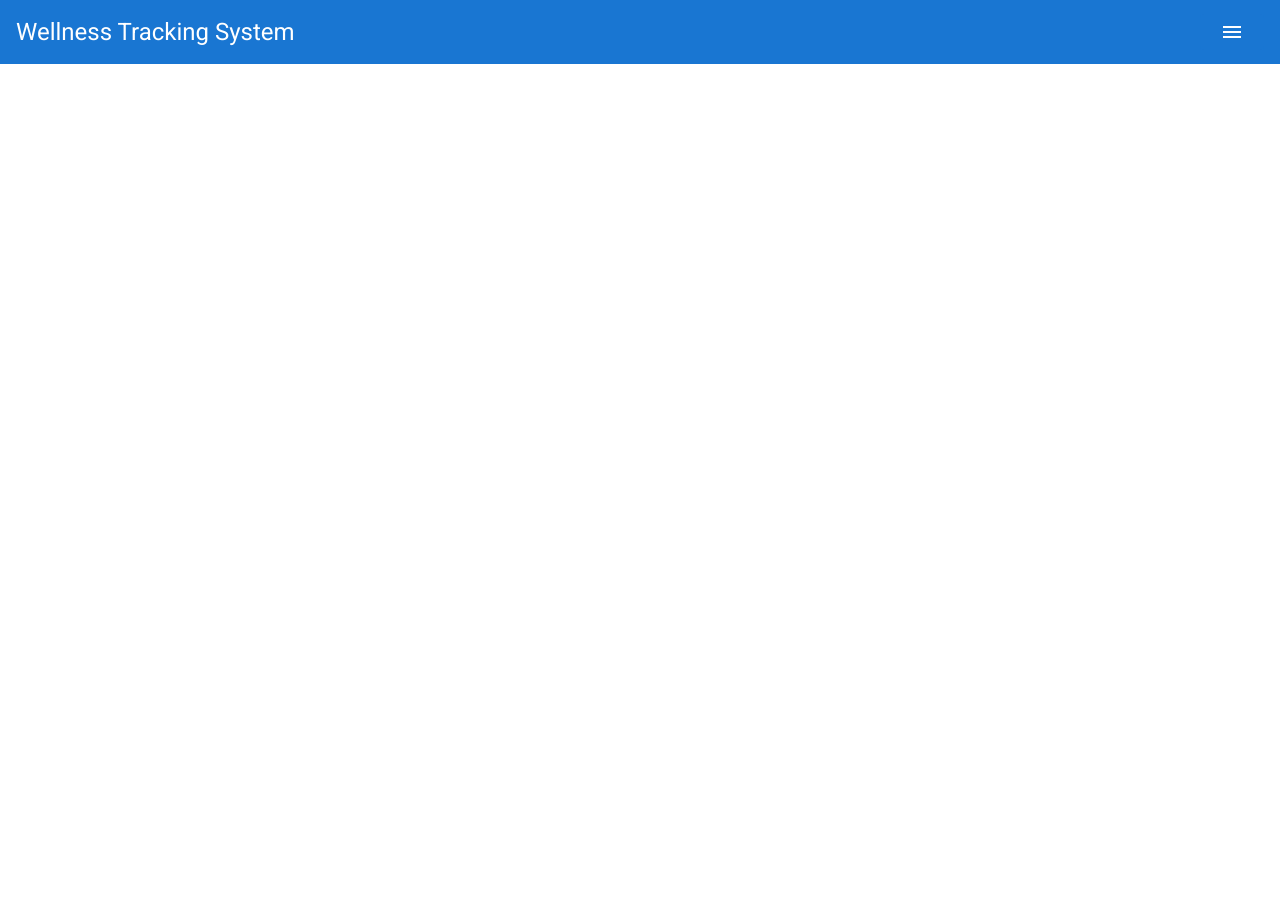
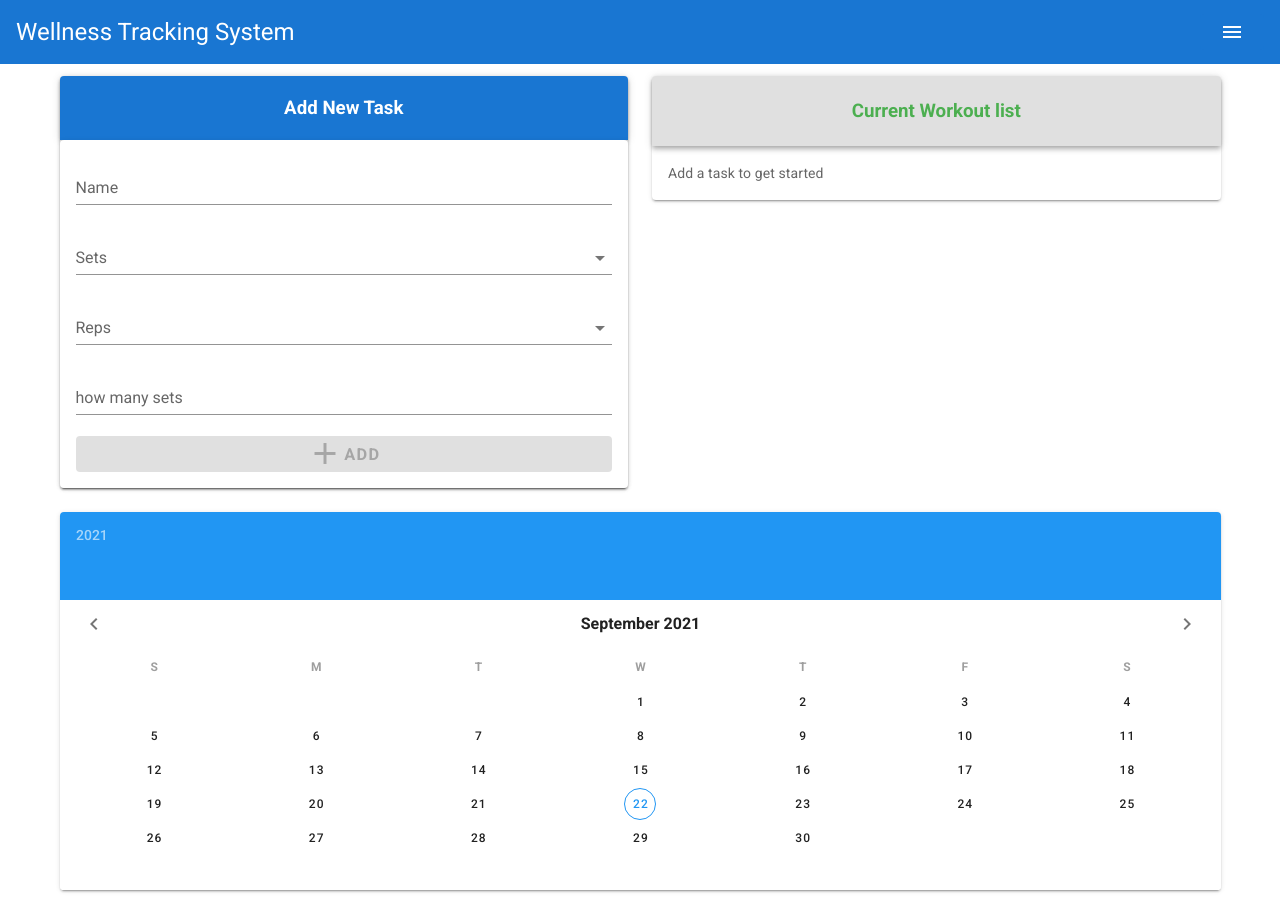
Before and after one commit to IU-P465-565-Team-3/wellness-tracking-system-app, a Vue app: page /plan in a window 1280 px wide. Before the commit the page ends 800 px from the top, so only its background shows below. Built offline with nearby package versions, Linux system fonts and the light colour scheme.

Commit message:
Integrate task planner component - Lets user add tasks to a local list - Includes minor design changes

```diff
--- /dev/null
+++ b/src/components/TaskPlanner.vue
@@ -0,0 +1,72 @@
+<template>
+    <v-container>
+        <v-row>
+            <v-col align-center>
+                <v-card>
+                    <v-app-bar class="primary" dark>
+                        <v-spacer></v-spacer>
+                            <h3>Add New Task</h3>
+                        <v-spacer></v-spacer>
+                    </v-app-bar>
+
+                    <v-card width="100%" class="pa-4">
+                        <v-text-field label="Name" v-model="taskName"></v-text-field>
+                        <v-autocomplete label="Sets" :items="numbers"></v-autocomplete>
+                        <v-autocomplete label="Reps" :items="numbers"></v-autocomplete>
+                        <v-text-field label="how many sets"></v-text-field>
+
+                        <v-btn block color="blue--text" @click="addToList" :disabled="!taskName.length">
+                            <v-icon large>
+                                mdi-plus
+                            </v-icon>
+                            <h3>Add</h3>
+                        </v-btn>
+                    </v-card>
+                </v-card>
+            </v-col>
+
+            <v-col>
+                <v-card>
+                    <v-app-bar class="grey lighten-2" center height="70px">
+                        <v-spacer></v-spacer>
+                            <h3 class="green--text">Current Workout list</h3>
+                        <v-spacer></v-spacer>
+
+                    </v-app-bar>
+                    <v-card-text >
+                        <span v-if="!taskList.length" color="gray--text">Add a task to get started</span>
+                        <v-checkbox v-for="task in taskList" :key="task" :label="task"></v-checkbox>
+                    </v-card-text>
+
+                </v-card>
+            </v-col>
+        </v-row>
+
+        <v-row>
+            <v-col>
+                <v-card>
+                    <v-date-picker full-width color="info"></v-date-picker>
+                </v-card>
+            </v-col>
+        </v-row>
+
+    </v-container>
+</template>
+
+<script>
+
+export default
+({
+  data: () => ({
+    numbers: [1, 2, 3, 4, 5, 6, 7, 8, 9, 10, 11, 12, 13, 14, 15, 16, 17, 18, 19, 20, 21, 22, 23, 24, 25, 26, 27, 28, 29, 30],
+    taskName: '',
+    taskList: []
+  }),
+  methods: {
+    addToList () {
+      this.taskList.push(this.taskName)
+      this.taskName = ''
+    }
+  }
+})
+</script>
--- a/src/router/index.js
+++ b/src/router/index.js
@@ -1,6 +1,7 @@
 import Vue from 'vue'
 import VueRouter from 'vue-router'
 import Login from '../components/Login'
+import TaskPlanner from '../components/TaskPlanner'
 
 Vue.use(VueRouter)
 
@@ -15,6 +16,11 @@ const routes = [
     path: '/login',
     name: 'Login',
     component: Login
+  },
+  {
+    path: '/plan',
+    name: 'TaskPlanner',
+    component: TaskPlanner
   },
   {
     path: '/about',
```
Also changed, not shown: src/components/taskplanner.vue (deleted, +0 -100 lines).
